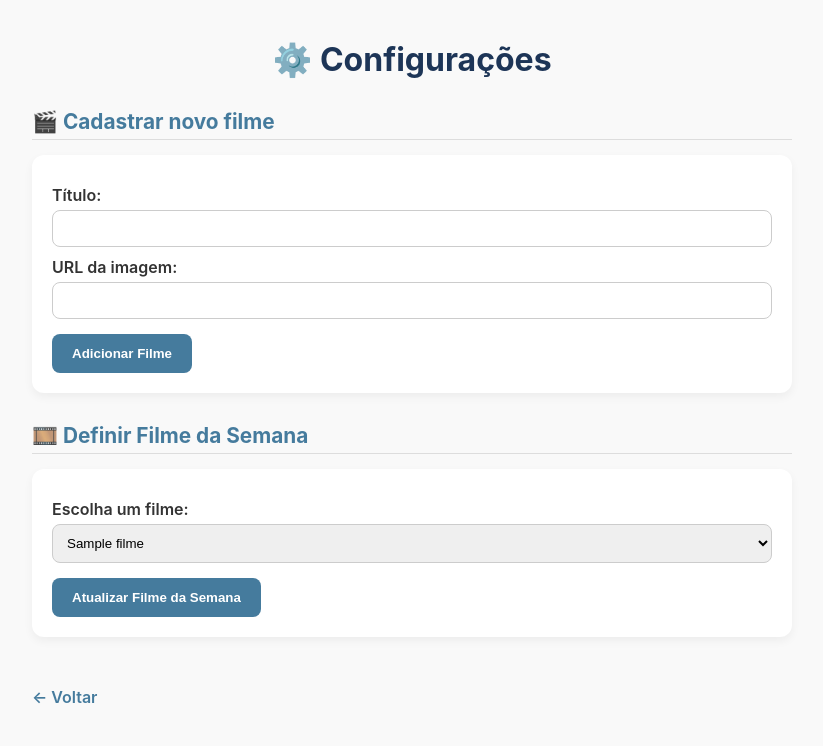
After one commit to EduardoLBorges/Clube-do-filme, a Flask app: page /config in a window 1280 px wide. The commit adds this page. Shown: the top 746 px of the page, without its empty margins (228-1051 px from the left). Run offline with Flask 3, Linux system fonts and the light colour scheme; a database or web service that is not in the repository returns one stand-in record (values such as "Sample title"); some libraries are stand-ins or nearby versions.

Commit message:
feat: add configuration page for managing movies and updating weekly feature

```diff
--- a/app.py
+++ b/app.py
@@ -34,6 +34,39 @@ def home():
     cur.close()
     conn.close()
     return render_template('home.html', filmes=filmes, filme=filme)
+
+@app.route('/config', methods=['GET', 'POST'])
+def config():
+    conn = get_connection()
+    cur = conn.cursor()
+
+    if request.method == 'POST':
+        # Inserir novo filme
+        if 'titulo' in request.form and 'imagem_url' in request.form:
+            titulo = request.form['titulo']
+            imagem_url = request.form['imagem_url']
+            cur.execute("INSERT INTO filmes (titulo, imagem_url) VALUES (%s, %s)", (titulo, imagem_url))
+            conn.commit()
+
+        # Atualizar o filme da semana
+        if 'filme_da_semana_id' in request.form:
+            novo_id = int(request.form['filme_da_semana_id'])
+            cur.execute("UPDATE config SET filme_da_semana_id = %s", (novo_id,))
+            conn.commit()
+
+    # Buscar todos os filmes cadastrados
+    cur.execute("SELECT id, titulo FROM filmes ORDER BY id DESC")
+    filmes = cur.fetchall()
+
+    # Buscar o atual filme da semana
+    cur.execute("SELECT filme_da_semana_id FROM config LIMIT 1")
+    resultado = cur.fetchone()
+    filme_atual = resultado[0] if resultado else None
+
+    cur.close()
+    conn.close()
+    return render_template('config.html', filmes=filmes, filme_atual=filme_atual)
+
 
 @app.route('/filme/<int:filme_id>', methods=['GET', 'POST'])
 def filme(filme_id):
--- a/static/style.css
+++ b/static/style.css
@@ -227,3 +227,79 @@ footer {
   padding: 4px 8px;
   border-radius: 5px;
 }
+
+/* Pagina de configurações */
+
+.config-page {
+  max-width: 800px;
+  margin: 0 auto;
+  padding: 20px;
+}
+
+.config-page h1 {
+  font-size: 2rem;
+  color: #1d3557;
+  margin-bottom: 30px;
+  text-align: center;
+}
+
+.config-page h2 {
+  font-size: 1.3rem;
+  color: #457b9d;
+  margin-top: 30px;
+  margin-bottom: 15px;
+  border-bottom: 1px solid #ddd;
+  padding-bottom: 5px;
+}
+
+.config-form {
+  background: white;
+  padding: 20px;
+  border-radius: 12px;
+  box-shadow: 0 4px 10px rgba(0,0,0,0.05);
+  margin-bottom: 30px;
+}
+
+.config-form label {
+  display: block;
+  margin-top: 10px;
+  font-weight: 600;
+  color: #333;
+}
+
+.config-form input,
+.config-form select {
+  width: 100%;
+  padding: 10px;
+  border-radius: 8px;
+  border: 1px solid #ccc;
+  margin-top: 5px;
+}
+
+.config-form button {
+  background-color: #457b9d;
+  color: white;
+  border: none;
+  padding: 12px 20px;
+  border-radius: 8px;
+  cursor: pointer;
+  margin-top: 15px;
+  transition: 0.3s;
+  font-weight: bold;
+}
+
+.config-form button:hover {
+  background-color: #1d3557;
+}
+
+.config-page a {
+  display: inline-block;
+  margin-top: 20px;
+  text-decoration: none;
+  color: #457b9d;
+  font-weight: 600;
+}
+
+.config-page a:hover {
+  text-decoration: underline;
+}
--- /dev/null
+++ b/templates/config.html
@@ -0,0 +1,40 @@
+<!DOCTYPE html>
+<html lang="pt-br">
+<head>
+  <meta charset="UTF-8">
+  <meta name="viewport" content="width=device-width, initial-scale=1.0">
+  <title>Configurações – Clube do Filme</title>
+  <link rel="stylesheet" href="{{ url_for('static', filename='style.css') }}">
+</head>
+<body>
+  <div class="config-page">
+    <h1>⚙️ Configurações</h1>
+
+    <h2>🎬 Cadastrar novo filme</h2>
+    <form method="post" class="config-form">
+      <label for="titulo">Título:</label>
+      <input type="text" name="titulo" required>
+
+      <label for="imagem_url">URL da imagem:</label>
+      <input type="url" name="imagem_url" required>
+
+      <button type="submit">Adicionar Filme</button>
+    </form>
+
+    <h2>🎞️ Definir Filme da Semana</h2>
+    <form method="post" class="config-form">
+      <label for="filme_da_semana_id">Escolha um filme:</label>
+      <select name="filme_da_semana_id" required>
+        {% for f in filmes %}
+          <option value="{{ f[0] }}" {% if f[0] == filme_atual %}selected{% endif %}>
+            {{ f[1] }}
+          </option>
+        {% endfor %}
+      </select>
+      <button type="submit">Atualizar Filme da Semana</button>
+    </form>
+
+    <a href="{{ url_for('home') }}">← Voltar</a>
+  </div>
+</body>
+</html>
```
